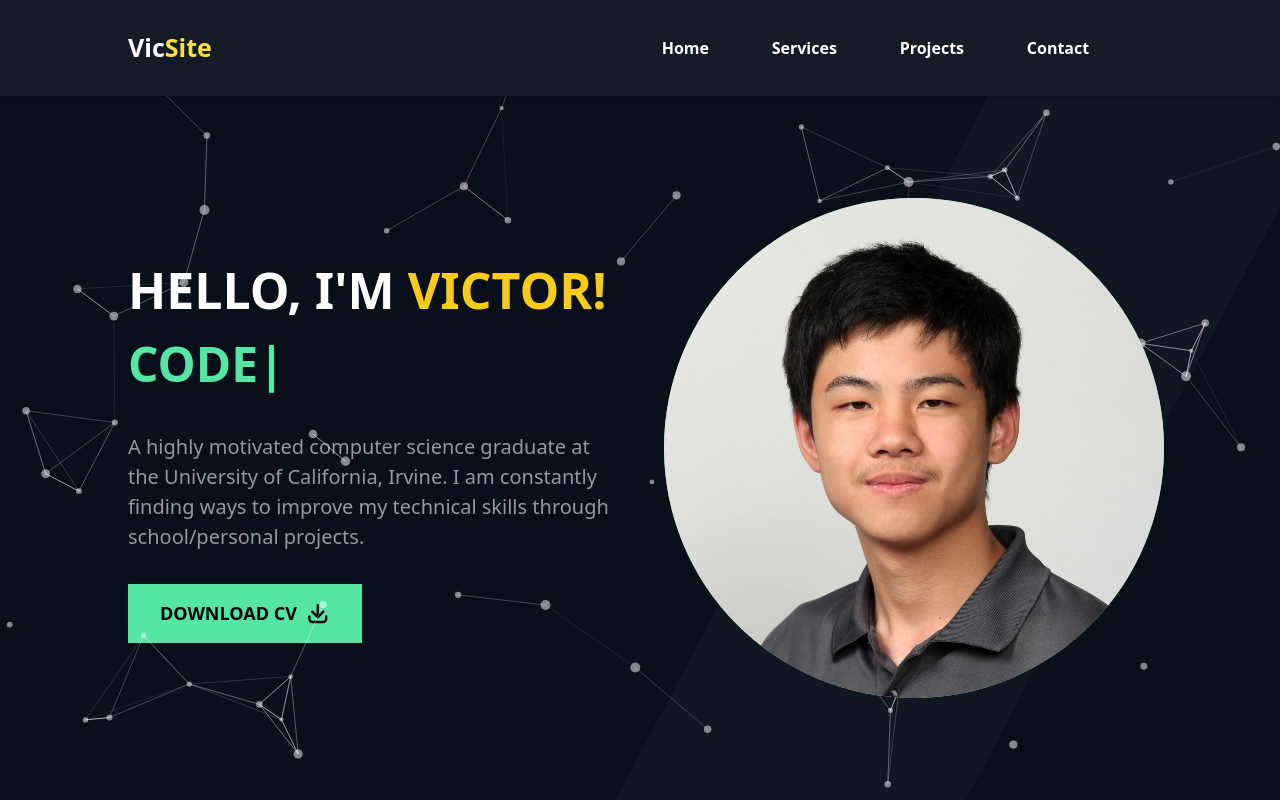
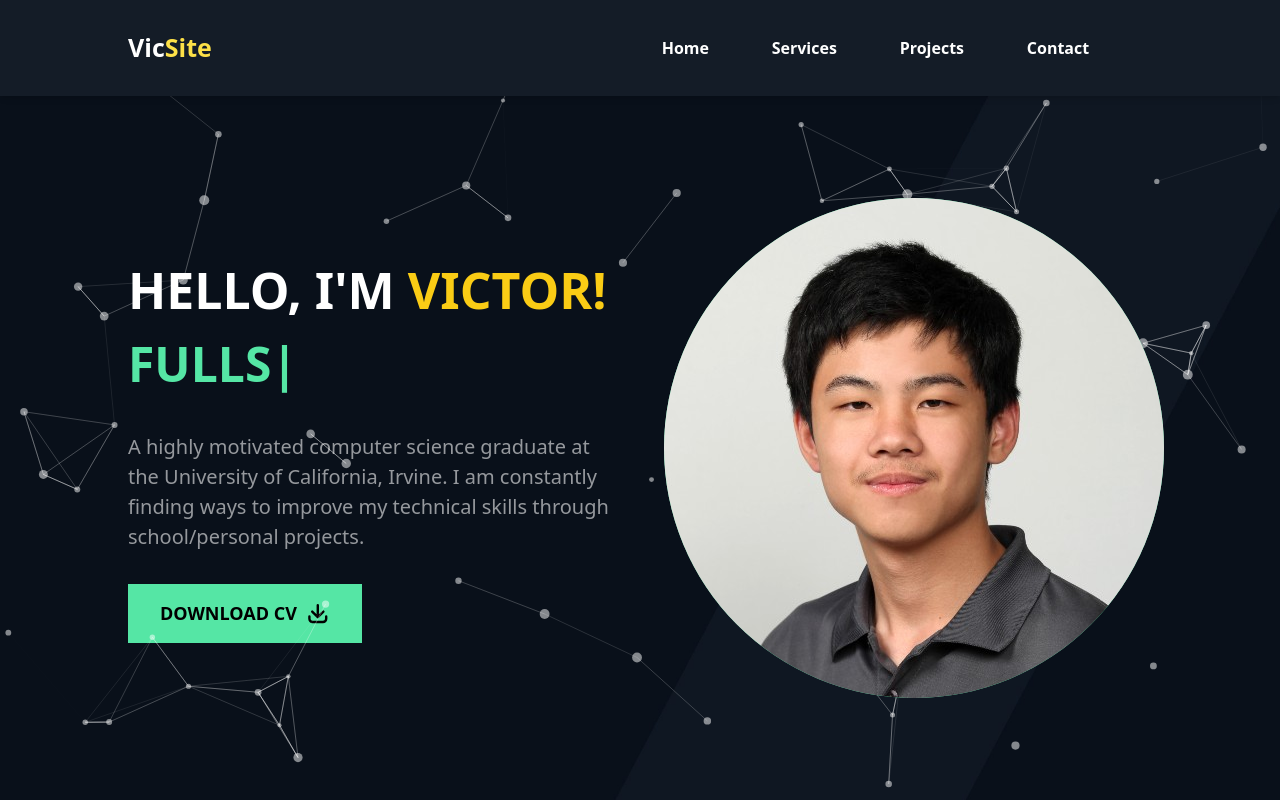
Before and after one commit to AwesomlyC/portfolio, a Next.js app: page / in a window 1280 px wide. Shown: the top 800 px of the page. Built offline with nearby package versions, Linux system fonts and the light colour scheme.

Commit message:
added more titles to texteffect.

```diff
--- a/components/TextEffect.tsx
+++ b/components/TextEffect.tsx
@@ -7,9 +7,13 @@ const TextEffect = () => {
         // Same substring at the start will only be typed out once, initially
         'Software Engineer',
         1500, // wait 1s before replacing "Mice" with "Hamsters"
+        'Fullstack Developer',
+        1500,
+        'Backend Developer',
+        1500,
         'Web Developer',
         1500,
-        'Code',
+        'Coder',
         1500,
       ]}
       speed={50}
```
